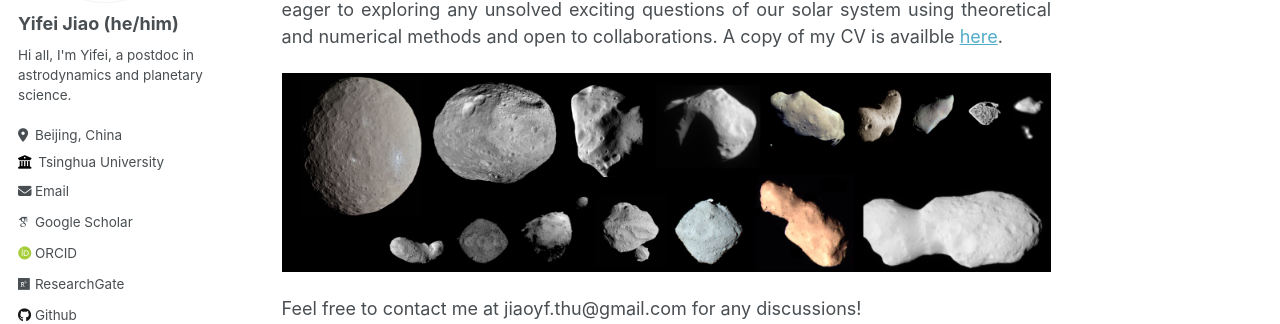
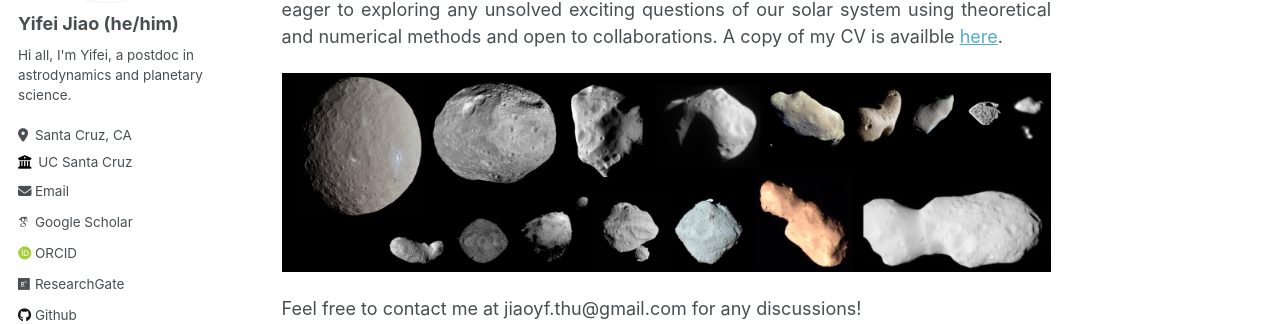
Before and after one commit to jiaoyf-thu/jiaoyf-thu.github.io, a Jekyll site: the page built from _pages/about.md, in a window 1280 px wide. Shown: the part 278-602 px from the top of the page. Built offline with Jekyll 4.4.1, drawn with Linux system fonts in a browser that asks for light colours; some web fonts are replaced.

Commit message:
Update _config.yml

```diff
--- a/_config.yml
+++ b/_config.yml
@@ -25,8 +25,8 @@ author:
   name             : "Yifei Jiao (he/him)"
   pronouns         : # "he/him"
   bio              : "Hi all, I'm Yifei, a postdoc in astrodynamics and planetary science."
-  location         : "Beijing, China"
-  employer         : "Tsinghua University"
+  location         : "Santa Cruz, CA"
+  employer         : "UC Santa Cruz"
   uri              : # URL
   email            : "jiaoyf.thu@gmail.com"
 
```
